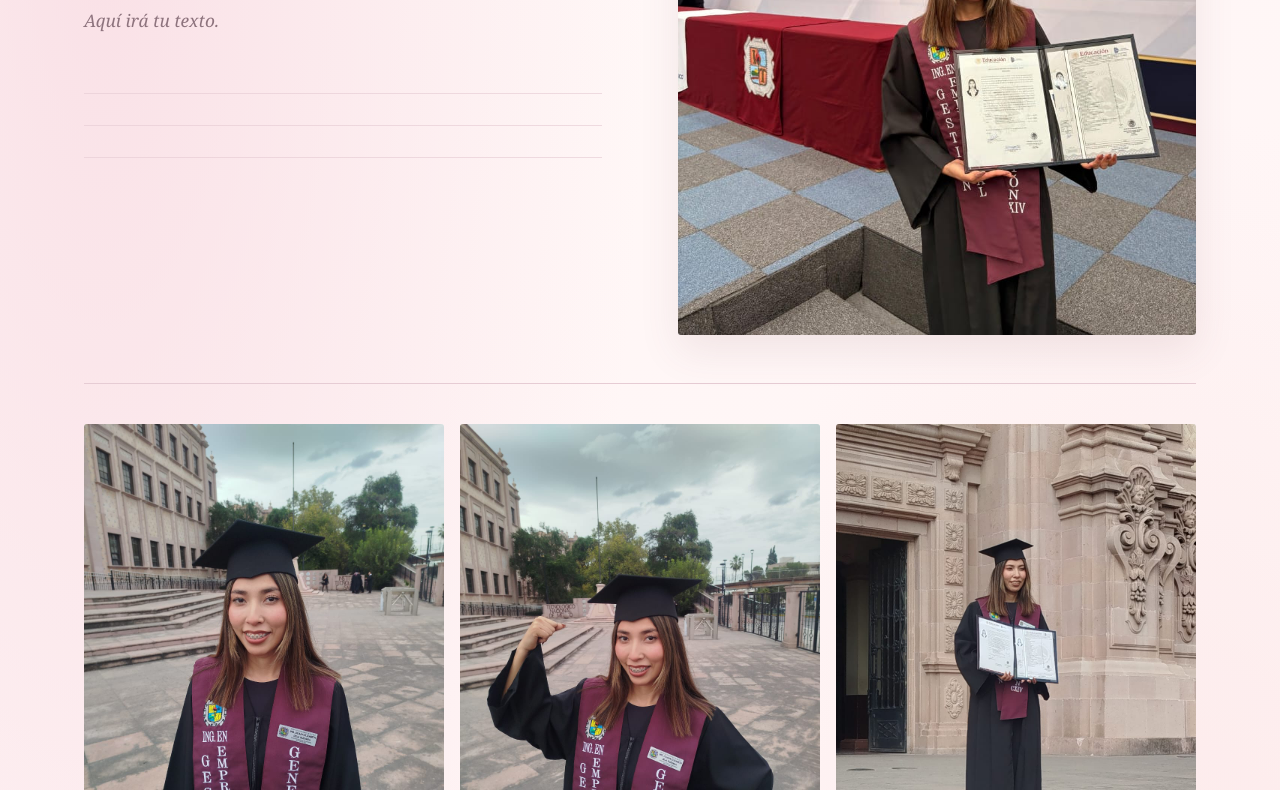
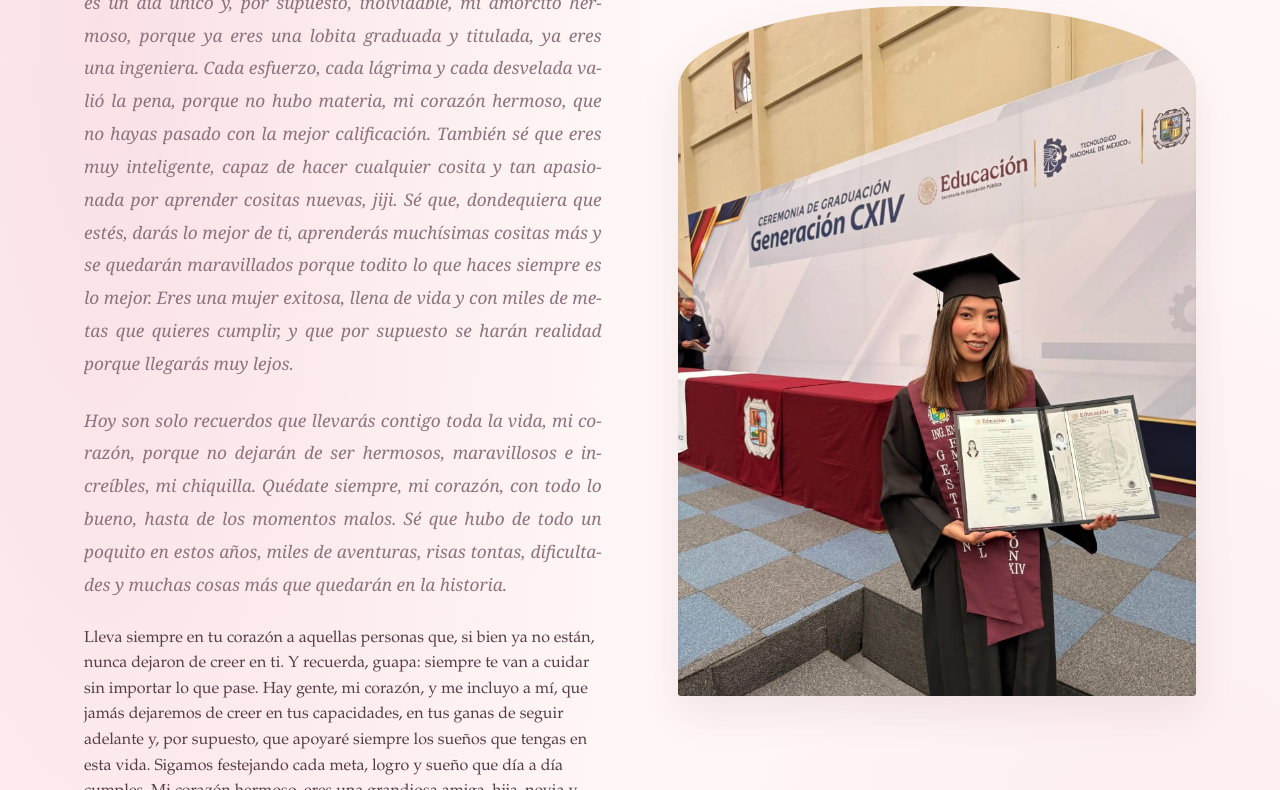
Before and after one commit to Leo123nardo/Lily_pera, a plain HTML site: page nuevo/MiGraduacion.html in a window 1280 px wide. Shown: the part 541-1331 px from the top of the page. Drawn offline with Linux system fonts and the light colour scheme.

Commit message:
Add personal graduation message to MiGraduacion.html

```diff
--- a/nuevo/MiGraduacion.html
+++ b/nuevo/MiGraduacion.html
@@ -29,7 +29,12 @@
 <svg class="romantic-line-icon graduation-icon" viewBox="0 0 32 32" aria-hidden="true" focusable="false"><path d="m2 11 14-7 14 7-14 7-14-7Zm6 3v8c4 4 12 4 16 0v-8M29 12v11m-2 3 2-3 2 3"/></svg>
 <h1 id="graduation-title">Mi Graduación</h1>
 <!-- Sustituir este espacio por el mensaje personal exacto. -->
-<div class="graduation-message"><p>Aquí irá tu texto.</p><div class="graduation-writing-lines" aria-hidden="true"></div></div>
+<div class="graduation-message"><p>Tal vez finalizó una etapa, pero a la vez comienza una completamente diferente, y te prometo que será muy hermosa, lleno de momentos inolvidables, lindos y tan hermosos.</p>
+                                <p>Muchísimas felicidades en este día, mi corazón hermoso. Sé que es un día único y, por supuesto, inolvidable, mi amorcito hermoso, porque ya eres una lobita graduada y titulada, ya eres una ingeniera. Cada esfuerzo, cada lágrima y cada desvelada valió la pena, porque no hubo materia, mi corazón hermoso, que no hayas pasado con la mejor calificación. También sé que eres muy inteligente, capaz de hacer cualquier cosita y tan apasionada por aprender cositas nuevas, jiji. Sé que, dondequiera que estés, darás lo mejor de ti, aprenderás muchísimas cositas más y se quedarán maravillados porque todito lo que haces siempre es lo mejor. Eres una mujer exitosa, llena de vida y con miles de metas que quieres cumplir, y que por supuesto se harán realidad porque llegarás muy lejos.</p>
+                                <p>Hoy son solo recuerdos que llevarás contigo toda la vida, mi corazón, porque no dejarán de ser hermosos, maravillosos e increíbles, mi chiquilla. Quédate siempre, mi corazón, con todo lo bueno, hasta de los momentos malos. Sé que hubo de todo un poquito en estos años, miles de aventuras, risas tontas, dificultades y muchas cosas más que quedarán en la historia.</p>
+                                   Lleva siempre en tu corazón a aquellas personas que, si bien ya no están, nunca dejaron de creer en ti. Y recuerda, guapa: siempre te van a cuidar sin importar lo que pase. Hay gente, mi corazón, y me incluyo a mí, que jamás dejaremos de creer en tus capacidades, en tus ganas de seguir adelante y, por supuesto, que apoyaré siempre los sueños que tengas en esta vida. Sigamos festejando cada meta, logro y sueño que día a día cumples.
+                                   Mi corazón hermoso, eres una grandiosa amiga, hija, novia y, por supuesto, una maravillosa mujer de la que siempre estaré orgulloso y a quien admiro con todo mi corazón. Eres la mejor del mundo. Levanta la cabeza en lo más alto y jamás te olvides de vivir mi corazón, para ser feliz, para hacer lo que más te guste y simplemente divertirte como solo tú lo haces.
+                                   Te amo con todito mi corazón, mi amorcito hermoso ❤️</p><div class="graduation-writing-lines" aria-hidden="true"></div></div>
 </div>
 <figure class="graduation-portrait"><img src="assets/graduacion/FelicidadesLily.jpeg" alt="Lily en su graduación, con birrete y diploma" width="780" height="1040" fetchpriority="high"></figure>
 </section>
```
